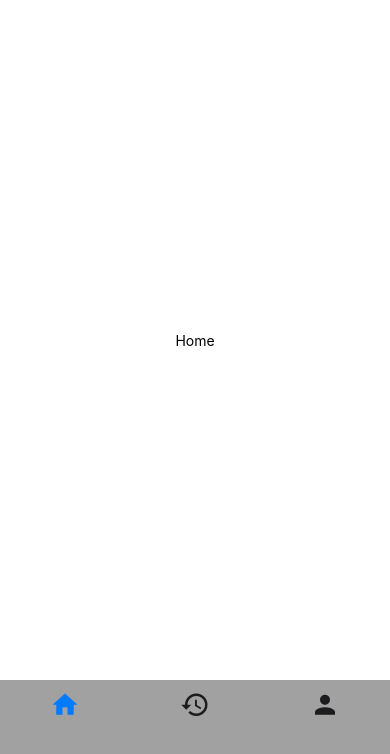
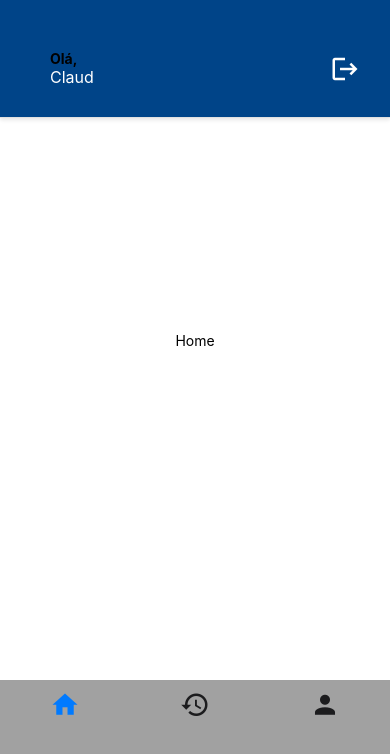
Before and after one commit to claudsaints/fitway, a React Native app: screen / in a window 390 px wide. Shown: the top 754 px of the page. Built offline with nearby package versions, Linux system fonts and the light colour scheme.

Commit message:
feat: HomeHeader

```diff
--- /dev/null
+++ b/src/components/HomeHeader.tsx
@@ -0,0 +1,46 @@
+import { View ,Text, useWindowDimensions} from "react-native";
+import { UserPhoto } from "./UserPhoto";
+import {MaterialIcons} from "@expo/vector-icons"
+
+export function HomeHeader(){
+    const { width, height } = useWindowDimensions();
+    const isLandscape = width > height;
+    return (
+       <View style={{
+            padding: 30,
+            margin: 0,
+            position: "absolute",
+            top: 0,
+            left: 0,
+            right: 0,
+            zIndex: 10,
+            backgroundColor: '#004488',
+            borderBottomWidth: 1,
+            borderColor: '#e0e0e0',
+            elevation: 4,
+            shadowColor: '#000',
+            shadowOffset: { width: 0, height: 2 },
+            shadowOpacity: 0.1,
+            shadowRadius: 4,
+        }}>
+            <View style={{marginTop: 20,alignContent:"space-between",
+            flexDirection: "row",
+            gap: 20,}}>
+                <View>
+                    <UserPhoto size={60}/>
+                </View>
+                <View style={{ flexDirection: 'column', alignItems: 'flex-start', justifyContent: 'space-around'}}>
+                    <Text style={{ fontSize: 14, fontWeight: 'bold', textAlign: 'center', }}>
+                        Olá,
+                    </Text>
+                    <Text style={{ fontSize: 16, textAlign: 'center', color: '#fff' }}>
+                        Claud
+                    </Text>
+                </View>
+                <View style={{  flex: 1,alignItems: "flex-end", justifyContent: "center"}}>
+                    <MaterialIcons name="logout" color={"#fff"} size={30}/>
+                </View>
+            </View>
+       </View>
+    );
+}
--- /dev/null
+++ b/src/components/UserPhoto.tsx
@@ -0,0 +1,24 @@
+
+import { Image } from "react-native"
+
+type IImageProps = {
+    size: number;
+}
+
+export function UserPhoto({size, ...rest }: IImageProps){
+    return(
+        <Image
+            height={size}
+            width={size}
+            src="https://github.com/claudsaints.png"
+
+            style={{
+                borderRadius: 24,
+                backgroundColor:"#fff"
+            }}
+
+            {...rest}
+        />
+
+    )
+}
--- a/src/screens/Home.tsx
+++ b/src/screens/Home.tsx
@@ -1,9 +1,11 @@
 import Container from "@components/Container";
+import { HomeHeader } from "@components/HomeHeader";
 import { View ,Text} from "react-native";
 
 export function Home() {
   return (
     <Container>
+        <HomeHeader />
         <View>
             <Text>Home</Text>
         </View>
```
